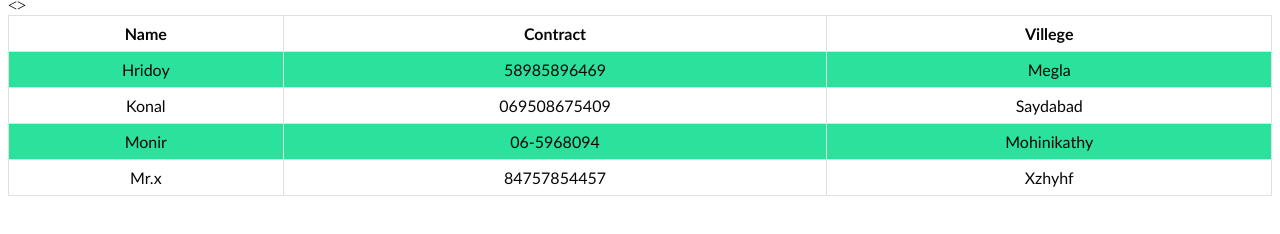
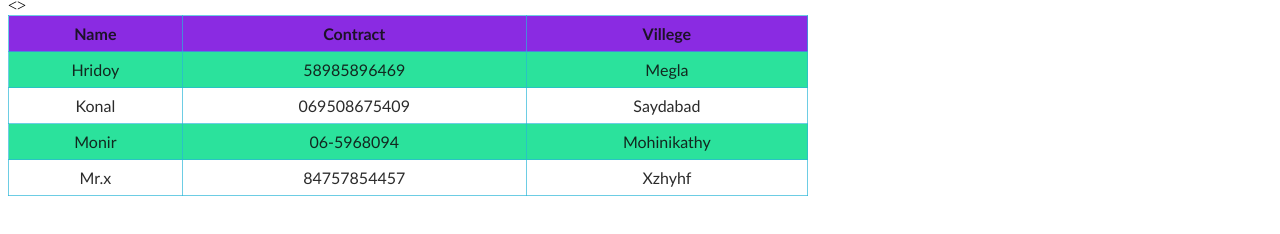
Before and after one commit to shahriyar-ahmed/css-table, a plain HTML site: page index.html in a window 1280 px wide. Shown: the part 88-322 px from the top of the page. Drawn offline with Linux system fonts and the light colour scheme.

Commit message:
cheng table baground color

```diff
--- a/css/style.css
+++ b/css/style.css
@@ -7,16 +7,21 @@
 table {
   font-family: "Gill Sans", "Gill Sans MT", Calibri, "Trebuchet MS", sans-serif;
   border-collapse: collapse;
-  width: 100%;
+  width: 800px;
+  height: 50px;
+  margin: auto 0;
 }
 td,
 th {
-  border: 1px solid rgb(224, 224, 224);
+  border: 1px solid rgba(40, 181, 216, 0.678);
   text-align: center;
   padding: 8px;
   font-size: medium;
-  color: rgb(7, 7, 7);
+  color: rgba(15, 15, 15, 0.884);
 }
 tr:nth-child(even) {
   background-color: rgb(43, 226, 156);
 }
+.bgc {
+  background-color: blueviolet;
+}
--- a/index.html
+++ b/index.html
@@ -9,7 +9,7 @@
   </body>
   <>
   <table>
-    <tr>
+    <tr class="bgc">
       <th>Name</th>
       <th>Contract</th>
       <th>Villege</th>
```
